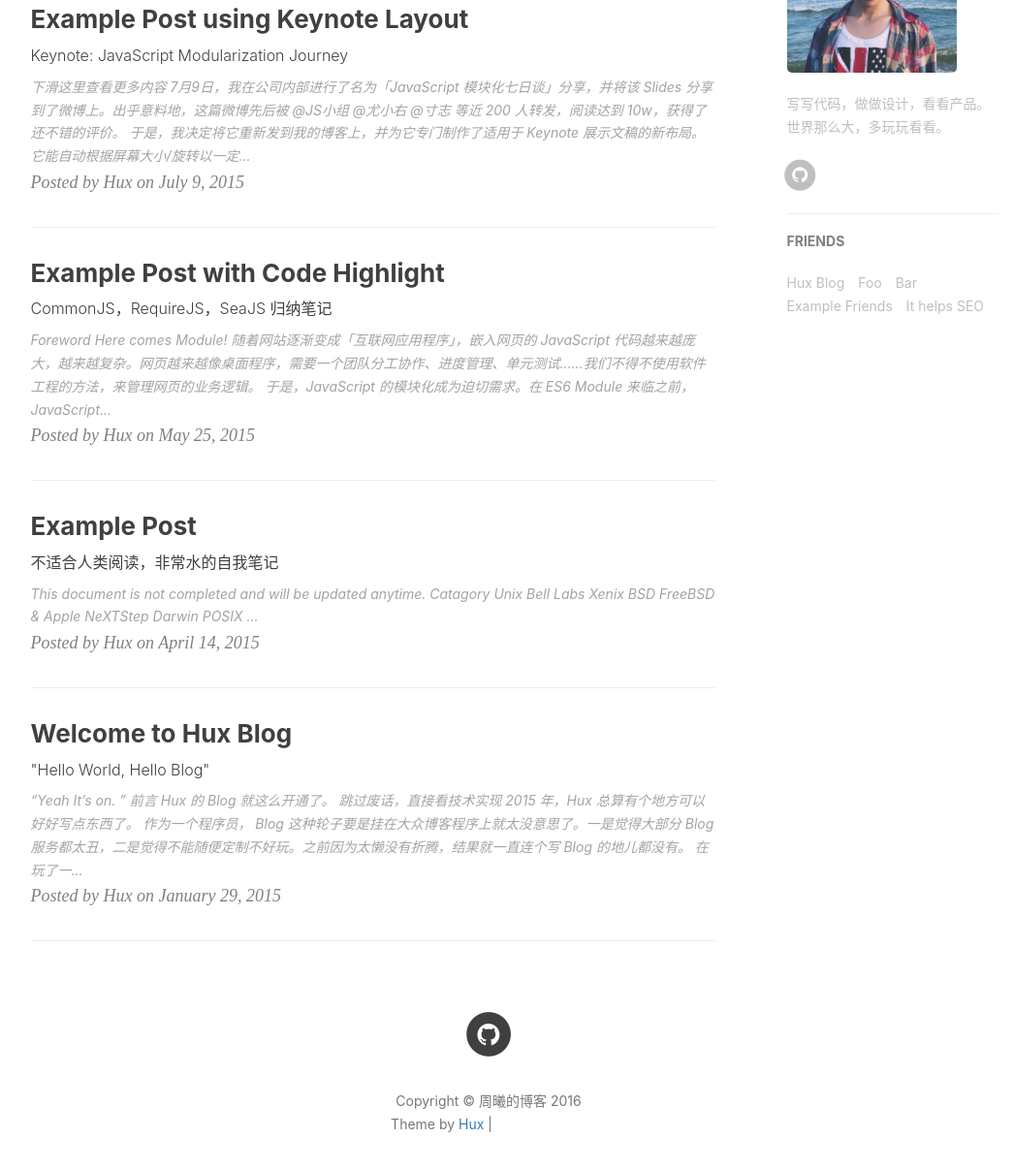
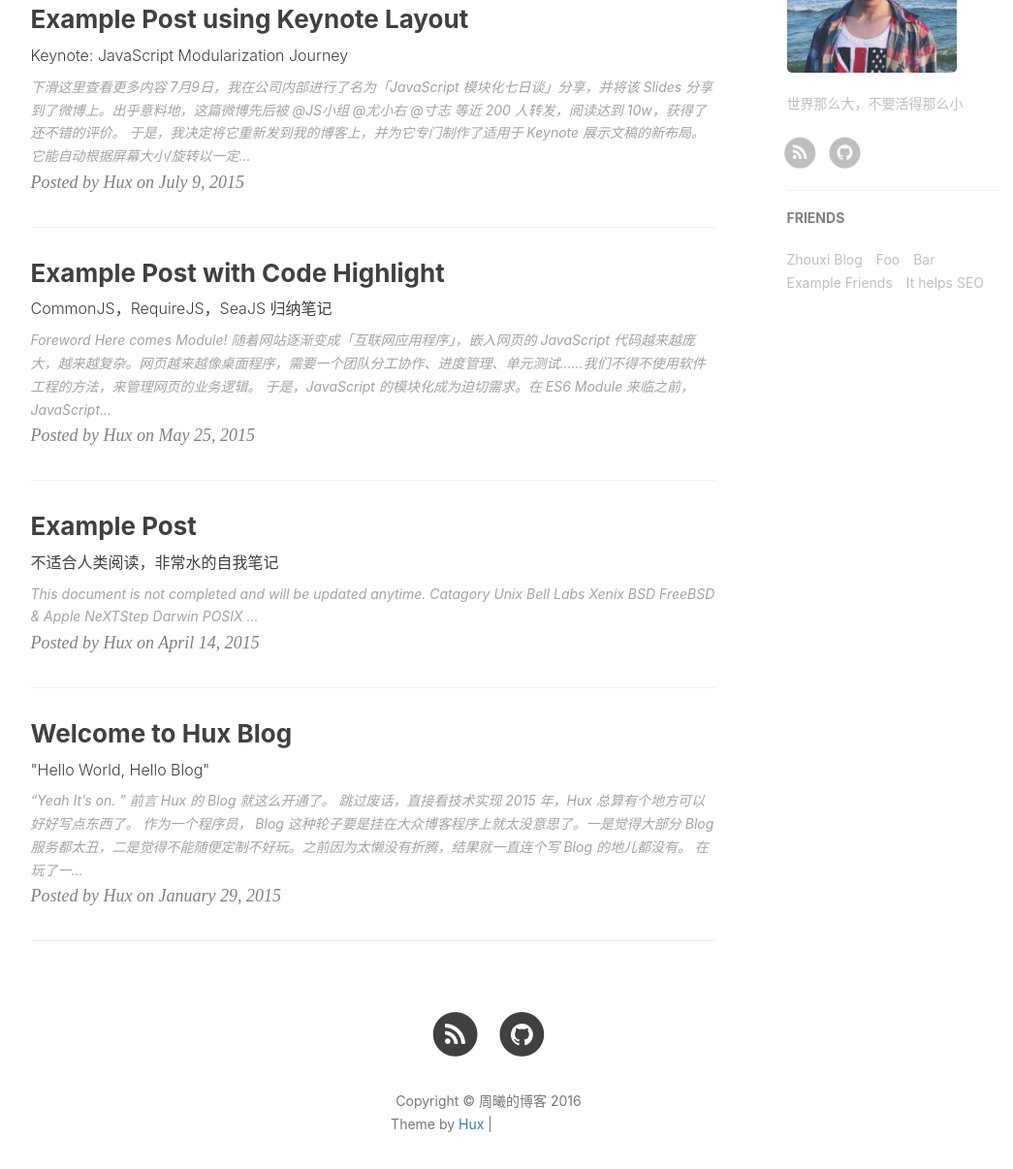
Before and after one commit to Aleishus/aleishus.github.io, a plain HTML site: page index.html in a window 1280 px wide. Shown: the part 726-1932 px from the top of the page at 97% size, without its empty margins (136-1181 px from the left). Drawn offline with nearby package versions, Linux system fonts and the light colour scheme; grey boxes are pictures that could not be loaded.

Commit message:
修改标签1

```diff
--- a/feed.xml
+++ b/feed.xml
@@ -5,8 +5,8 @@
     <description></description>
     <link>http://aleishus.github.io/</link>
     <atom:link href="http://aleishus.github.io/feed.xml" rel="self" type="application/rss+xml" />
-    <pubDate>Tue, 23 Feb 2016 11:38:27 +0800</pubDate>
-    <lastBuildDate>Tue, 23 Feb 2016 11:38:27 +0800</lastBuildDate>
+    <pubDate>Tue, 23 Feb 2016 11:58:03 +0800</pubDate>
+    <lastBuildDate>Tue, 23 Feb 2016 11:58:03 +0800</lastBuildDate>
     <generator>Jekyll v3.1.2</generator>
 
       <item>
--- a/index.html
+++ b/index.html
@@ -131,7 +131,7 @@
                 <div class="site-heading">
                     <h1>周曦的博客</h1>
                     <!--<hr class="small">-->
-                    <span class="subheading">Boilerplate of Hux Blog</span>
+                    <span class="subheading">眼界决定思想的高度</span>
                 </div>
             </div>
         </div>
@@ -357,10 +357,19 @@ Hux 的 Blog 就这么开通了。
                             <img src="/img/avatar-hux.jpg" />
 
 
-                            <p>写写代码，做做设计，看看产品。世界那么大，多玩玩看看。</p>
+                            <p>世界那么大，不要活得那么小</p>
 
                         <!-- SNS Link -->
                         <ul class="list-inline">
+
+                            <li>
+                                <a href="/feed.xml">
+                                    <span class="fa-stack fa-lg">
+                                        <i class="fa fa-circle fa-stack-2x"></i>
+                                        <i class="fa fa-rss fa-stack-1x fa-inverse"></i>
+                                    </span>
+                                </a>
+                            </li>
 
 
 
@@ -385,7 +394,7 @@ Hux 的 Blog 就这么开通了。
                 <h5>FRIENDS</h5>
                 <ul class="list-inline">
 
-                        <li><a href="http://huangxuan.me">Hux Blog</a></li>
+                        <li><a href="http://aleishus.github.io">Zhouxi Blog</a></li>
 
                         <li><a href="#">Foo</a></li>
 
@@ -409,6 +418,15 @@ Hux 的 Blog 就这么开通了。
         <div class="row">
             <div class="col-lg-8 col-lg-offset-2 col-md-10 col-md-offset-1">
                 <ul class="list-inline text-center">
+
+                    <li>
+                        <a href="/feed.xml">
+                            <span class="fa-stack fa-lg">
+                                <i class="fa fa-circle fa-stack-2x"></i>
+                                <i class="fa fa-rss fa-stack-1x fa-inverse"></i>
+                            </span>
+                        </a>
+                    </li>
 
 
 
@@ -498,7 +516,7 @@ Hux 的 Blog 就这么开通了。
 <script>
     // dynamic User by Hux
     var _gaId = 'UA-49627206-1';
-    var _gaDomain = 'huangxuan.me';
+    var _gaDomain = 'aleishus.github.io';
 
     // Originial
     (function(i,s,o,g,r,a,m){i['GoogleAnalyticsObject']=r;i[r]=i[r]||function(){
```
Also changed, not shown: 2015/01/29/hello-2015/index.html (+11 -2 lines), 2015/04/14/unix-linux-note/index.html (+11 -2 lines), 2015/05/25/js-module-loader/index.html (+11 -2 lines), 2015/07/09/js-module-7day/index.html (+11 -2 lines), 2015/09/22/js-version/index.html (+11 -2 lines), 404.html (+10 -1 lines), about/index.html (+21 -3 lines), tags/index.html (+22 -4 lines).
